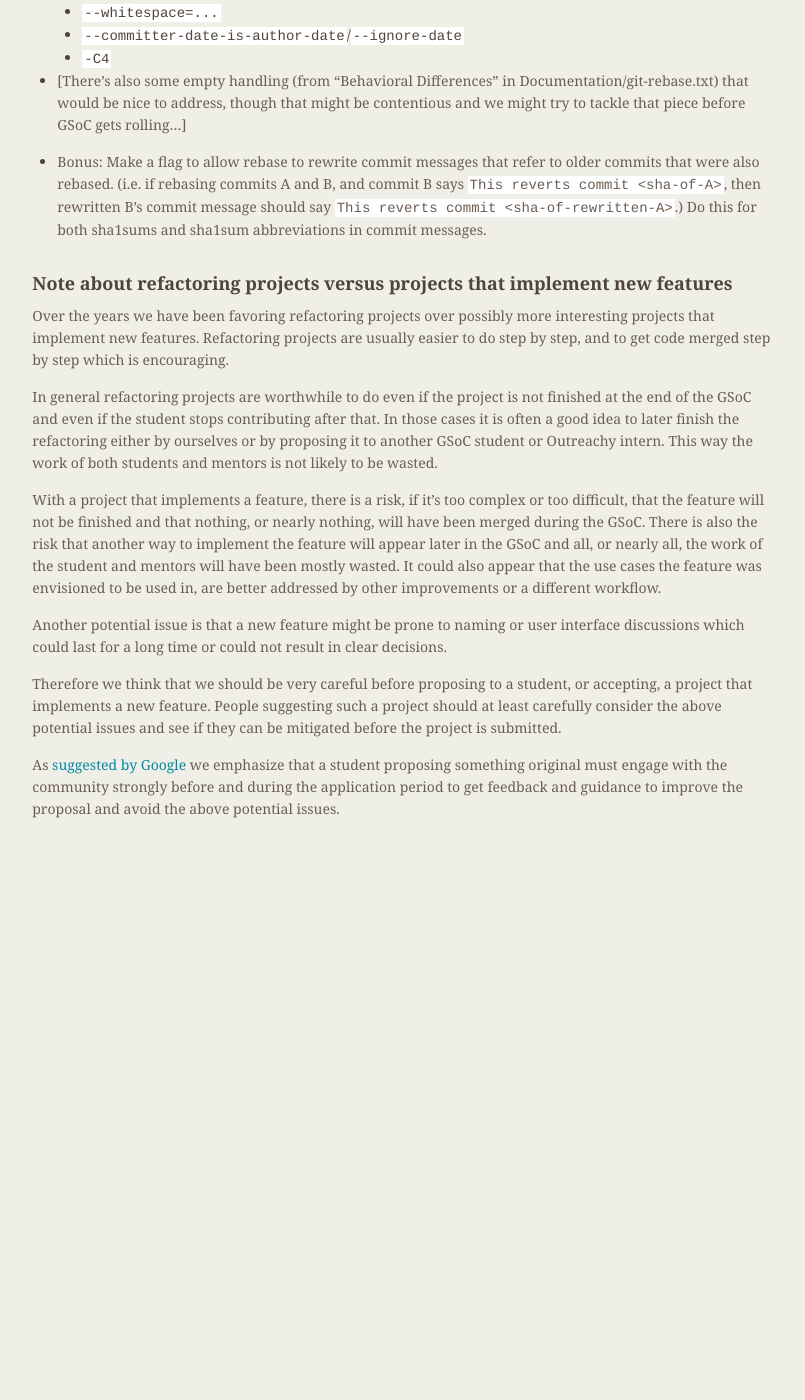
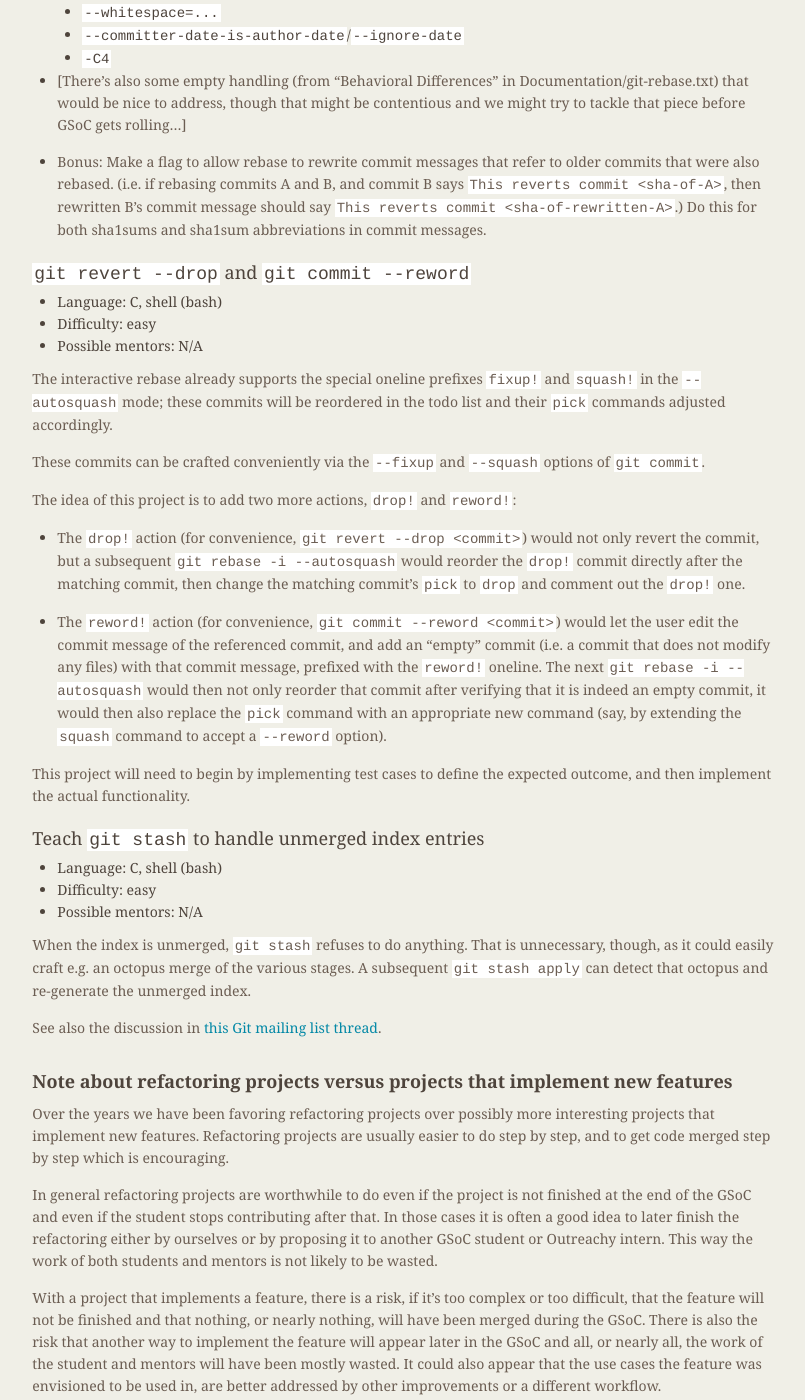
Before and after one commit to git/git.github.io, a Jekyll site: the page built from SoC-2019-Ideas.md, in a window 1280 px wide and 1400 px high, scrolled down 3082 px. Shown: the whole window, without its empty margins (339-1144 px from the left). Built offline with Jekyll 4.4.1, drawn with Linux system fonts in a browser that asks for light colours; before the commit the page ends 3917 px from its top, so only the background shows below that.

Commit message:
SoC-2019-Ideas: add two more ideas
Those are smaller projects, so that Git can accept students from a wider
audience (i.e. students who are not already familiar with C, or with
mailing list-centered project workflows). The downside is that this will
require more effort from the mentors than was common in past years. The
upside is that this will bring all the benefits of more inclusive
development.

Signed-off-by: Johannes Schindelin <johannes.schindelin@gmx.de>

```diff
--- a/SoC-2019-Ideas.md
+++ b/SoC-2019-Ideas.md
@@ -218,6 +218,56 @@ This would consist in taking care of the following issues:
   `This reverts commit <sha-of-rewritten-A>`.)
   Do this for both sha1sums and sha1sum abbreviations in commit messages.
 
+### `git revert --drop` and `git commit --reword`
+
+ - Language: C, shell (bash)
+ - Difficulty: easy
+ - Possible mentors: N/A
+
+The interactive rebase already supports the special oneline prefixes
+`fixup!` and `squash!` in the `--autosquash` mode; these commits will
+be reordered in the todo list and their `pick` commands adjusted
+accordingly.
+
+These commits can be crafted conveniently via the `--fixup` and
+`--squash` options of `git commit`.
+
+The idea of this project is to add two more actions, `drop!` and
+`reword!`:
+
+* The `drop!` action (for convenience, `git revert --drop <commit>`)
+  would not only revert the commit, but a subsequent `git rebase -i
+  --autosquash` would reorder the `drop!` commit directly after the
+  matching commit, then change the matching commit's `pick` to `drop`
+  and comment out the `drop!` one.
+
+* The `reword!` action (for convenience, `git commit --reword <commit>`)
+  would let the user edit the commit message of the referenced commit,
+  and add an "empty" commit (i.e. a commit that does not modify any
+  files) with that commit message, prefixed with the `reword!` oneline.
+  The next `git rebase -i --autosquash` would then not only reorder
+  that commit after verifying that it is indeed an empty commit, it
+  would then also replace the `pick` command with an appropriate new
+  command (say, by extending the `squash` command to accept a `--reword`
+  option).
+
+This project will need to begin by implementing test cases to define
+the expected outcome, and then implement the actual functionality.
+
+### Teach `git stash` to handle unmerged index entries
+
+ - Language: C, shell (bash)
+ - Difficulty: easy
+ - Possible mentors: N/A
+
+When the index is unmerged, `git stash` refuses to do anything. That is
+unnecessary, though, as it could easily craft e.g. an octopus merge
+of the various stages. A subsequent `git stash apply` can detect that
+octopus and re-generate the unmerged index.
+
+See also the discussion in [this Git mailing list
+thread](https://public-inbox.org/git/nycvar.QRO.7.76.6.1902072023250.41@tvgsbejvaqbjf.bet/).
+
 ## Note about refactoring projects versus projects that implement new features
 
 Over the years we have been favoring refactoring projects over
```
